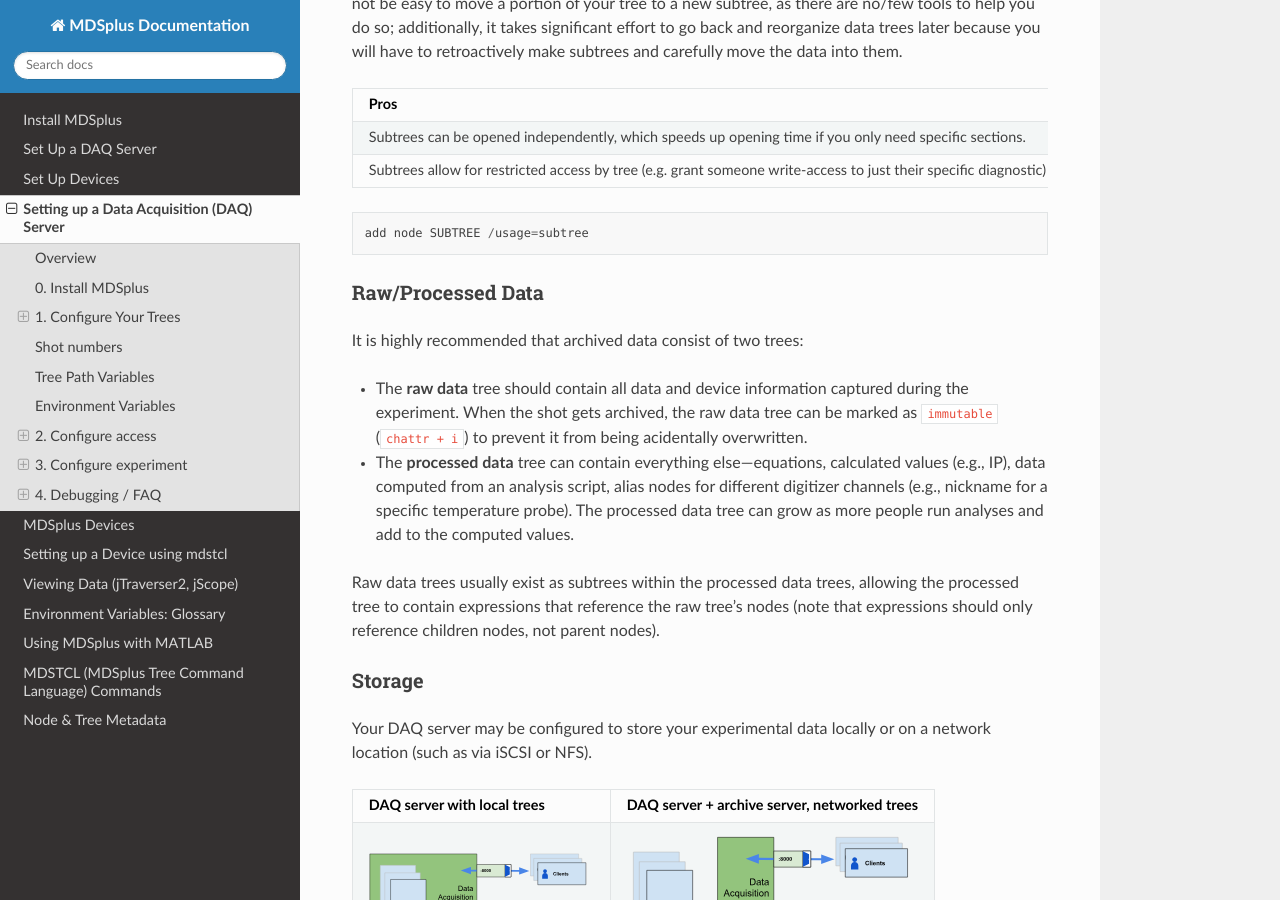
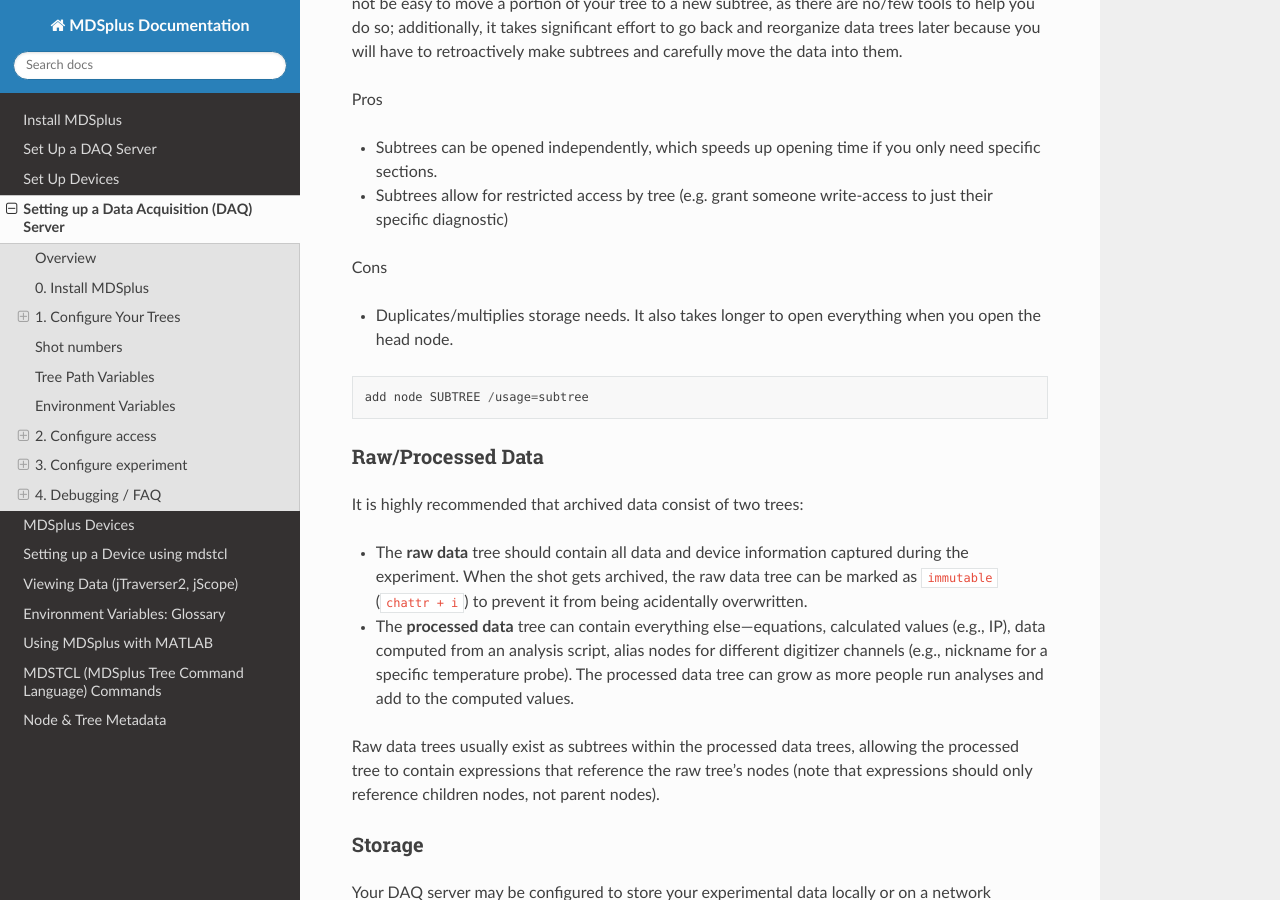
Before and after one commit to MDSplus/Documentation, a Sphinx documentation site: the page built from docs/guide/daq/daq_setup.md, in a window 1280 px wide and 900 px high, scrolled down 890 px. Built offline with Sphinx 7.4.7 and the Read the Docs theme 3.1.0, drawn with Linux system fonts in a browser that asks for light colours; pages that are not in the unit, such as notebooks, are missing from menus; some of the changed lines change nothing that is shown.

Commit message:
Update daq_setup.md
minor text changes

````diff
--- a/docs/guide/daq/daq_setup.md
+++ b/docs/guide/daq/daq_setup.md
@@ -20,11 +20,12 @@
 
 One major decision you will be making is whether and how to include subtrees in the design of your data trees. Ultimately, subtrees matter most when scaling up an experiment&mdash;as the experiment grows, you may want to restrict access of specific areas to certain groups. In a small experiment with no plans for expansion, there is no need to worry about this. However, if you are setting up an experiment with any growth potential you need to set up any subtrees from the beginning&mdash;it will not be easy to move a portion of your tree to a new subtree, as there are no/few tools to help you do so; additionally, it takes significant effort to go back and reorganize data trees later because you will have to retroactively make subtrees and carefully move the data into them.
 
-| Pros                                                                                                             | Cons                                                                                                      |
-|------------------------------------------------------------------------------------------------------------------|-----------------------------------------------------------------------------------------------------------|
-| Subtrees can be opened independently, which speeds up opening time if you only need specific sections.           | Duplicates/multiplies storage needs. It also takes longer to open everything when you open the head node. |
-| Subtrees allow for restricted access by tree (e.g. grant someone write-access to just their specific diagnostic) | &nbsp;                                                                                                    |
+Pros
+* Subtrees can be opened independently, which speeds up opening time if you only need specific sections.
+* Subtrees allow for restricted access by tree (e.g. grant someone write-access to just their specific diagnostic)
 
+Cons
+* Duplicates/multiplies storage needs. It also takes longer to open everything when you open the head node.
 
 ```
 add node SUBTREE /usage=subtree
````
